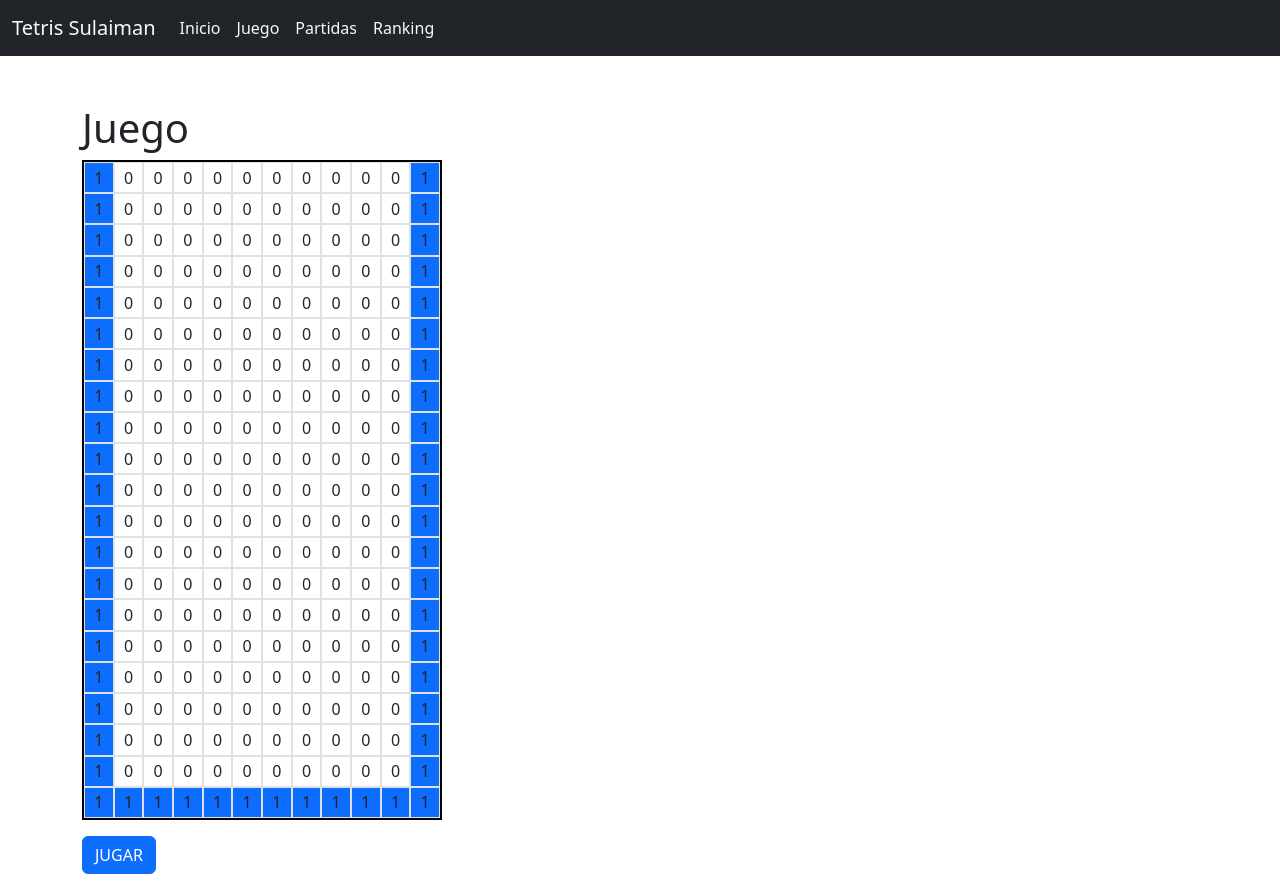
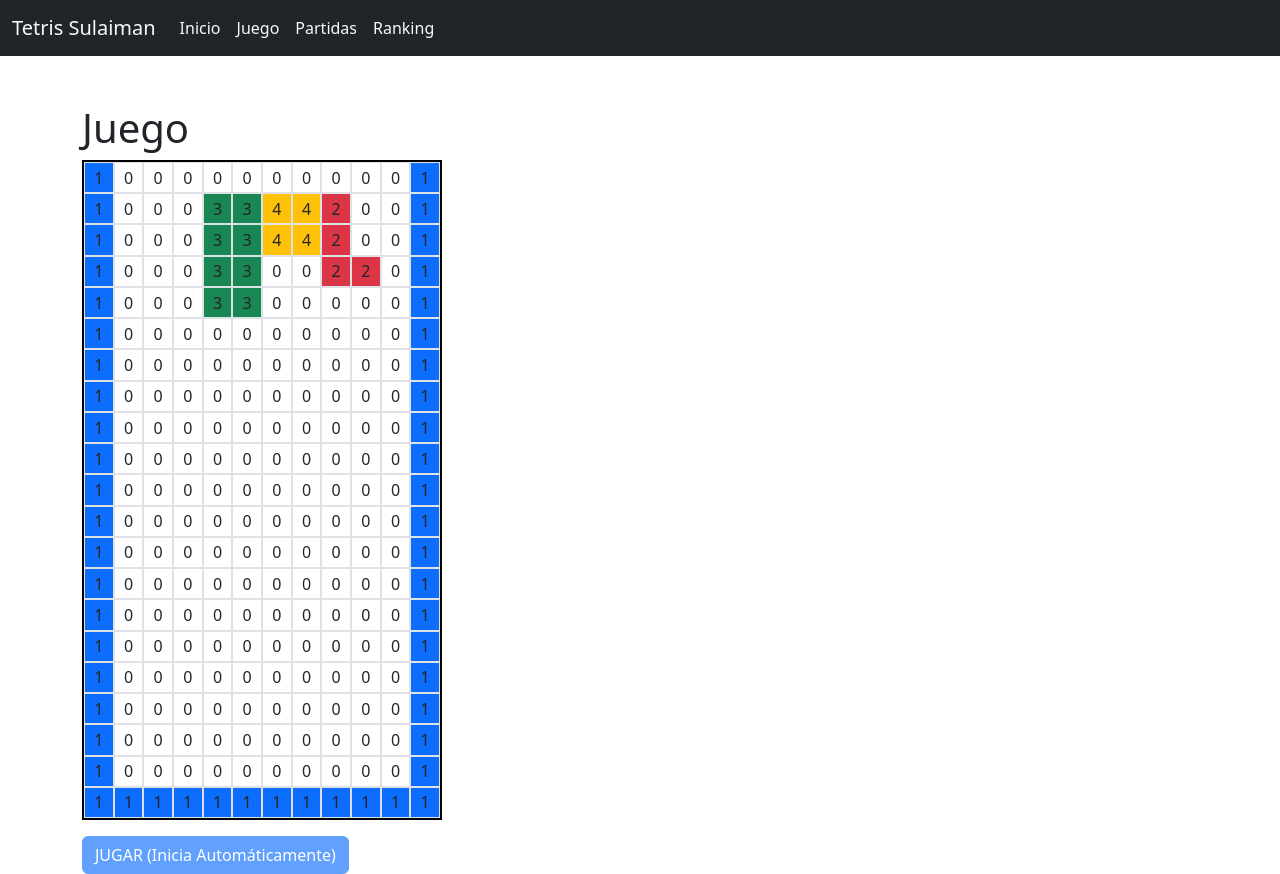
Before and after one commit to SulaimanTahaSantos/ProyectoTetrisSulaiman, a React (Vite) app: page /Juego in a window 1280 px wide. Built offline with nearby package versions, Linux system fonts and the light colour scheme.

Commit message:
Control de Movimientos e Inicio del Juego solo me falta que cuando gire se pueda mover

```diff
--- a/src/components/views/Juego.jsx
+++ b/src/components/views/Juego.jsx
@@ -76,15 +76,6 @@ const Juego = () => {
     setArrayCasillas(newArray);
   };
 
-  const actualizarPieza = (nuevaPieza) => {
-    borrarPieza(piezaActual);
-    if (validarMovimiento(nuevaPieza)) {
-      setPiezaActual(nuevaPieza);
-      pintarPieza(nuevaPieza);
-    } else {
-      pintarPieza(piezaActual);
-    }
-  };
 
   const girar = () => {
     const nueva = new modeloPieza(
@@ -114,23 +105,45 @@ const Juego = () => {
     actualizarPieza(nueva);
   };
 
-  const bajar = () => {
+  const actualizarPieza = (nuevaPieza) => {
+    borrarPieza(piezaActual);
+    if (validarMovimiento(nuevaPieza)) {
+      setPiezaActual(nuevaPieza);
+      pintarPieza(nuevaPieza);
+    } else {
+      pintarPieza(piezaActual);
+    }
+  };
+
+
+
+ useEffect(() => {
+  const intervalId = setInterval(() => {
     const nueva = new modeloPieza(
       piezaActual.numero,
       piezaActual.fila + 1,
       piezaActual.columna
     );
-    console.log("He bajado de fila")
     if (validarMovimiento(nueva)) {
       actualizarPieza(nueva);
     } else {
       setPiezaActual(nuevaPieza(0, Math.floor(Math.random() * 9) + 1));
     }
+  }, 500);
+
+  return () => clearInterval(intervalId);
+}, [piezaActual]);
+
+
+  const bajar = () => {
+    const nueva = new modeloPieza(
+      piezaActual.numero,
+      piezaActual.fila +1 ,
+      piezaActual.columna
+    );
+    actualizarPieza(nueva);
   };
 
-  const iniciarMovimiento = () => {
-    setInterval(bajar, 300);
-  };
 
   const controlTeclas = (e) => {
     switch (e.key) {
@@ -139,6 +152,7 @@ const Juego = () => {
         break;
       case "ArrowDown":
         bajar();
+        console.log("Has pulsado la tecla arrowdown")
         break;
       case "ArrowLeft":
         moverIzq();
@@ -165,8 +179,8 @@ const Juego = () => {
         <h1 className="mt-5">Juego</h1>
         <Panel grid={arrayCasillas} />
         <div>
-          <Button onClick={iniciarMovimiento} className="mt-3">
-            JUGAR
+          <Button className="mt-3" disabled>
+            JUGAR (Inicia Automáticamente)
           </Button>
         </div>
       </Container>
```
